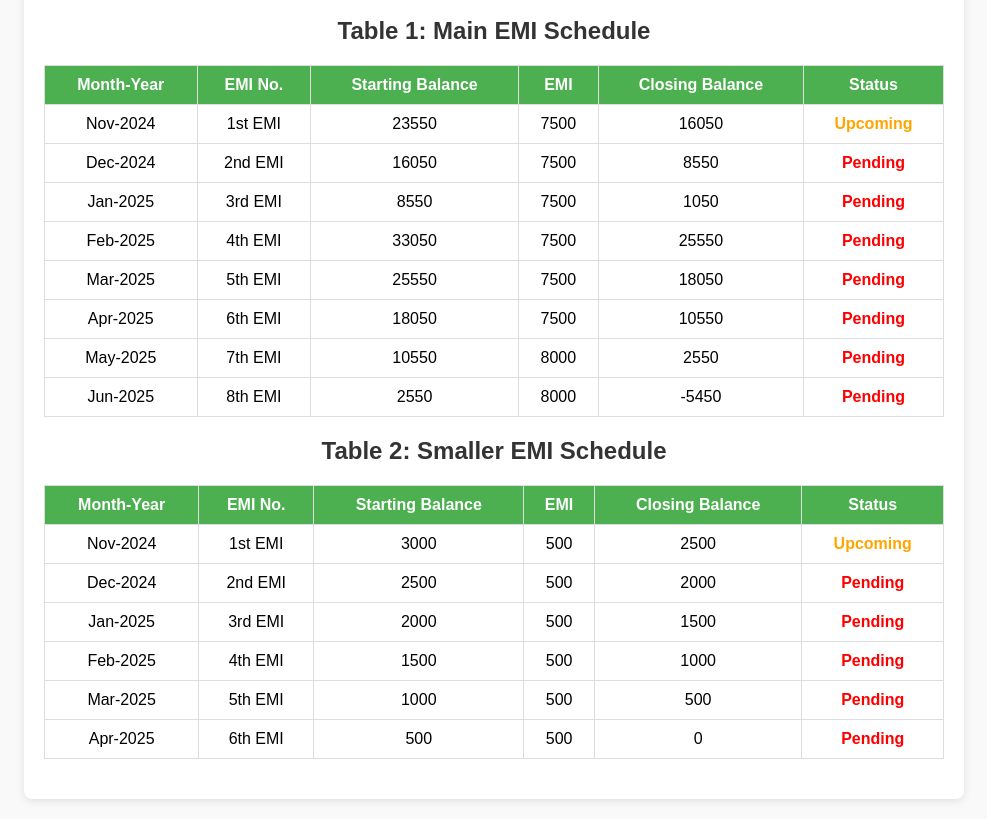
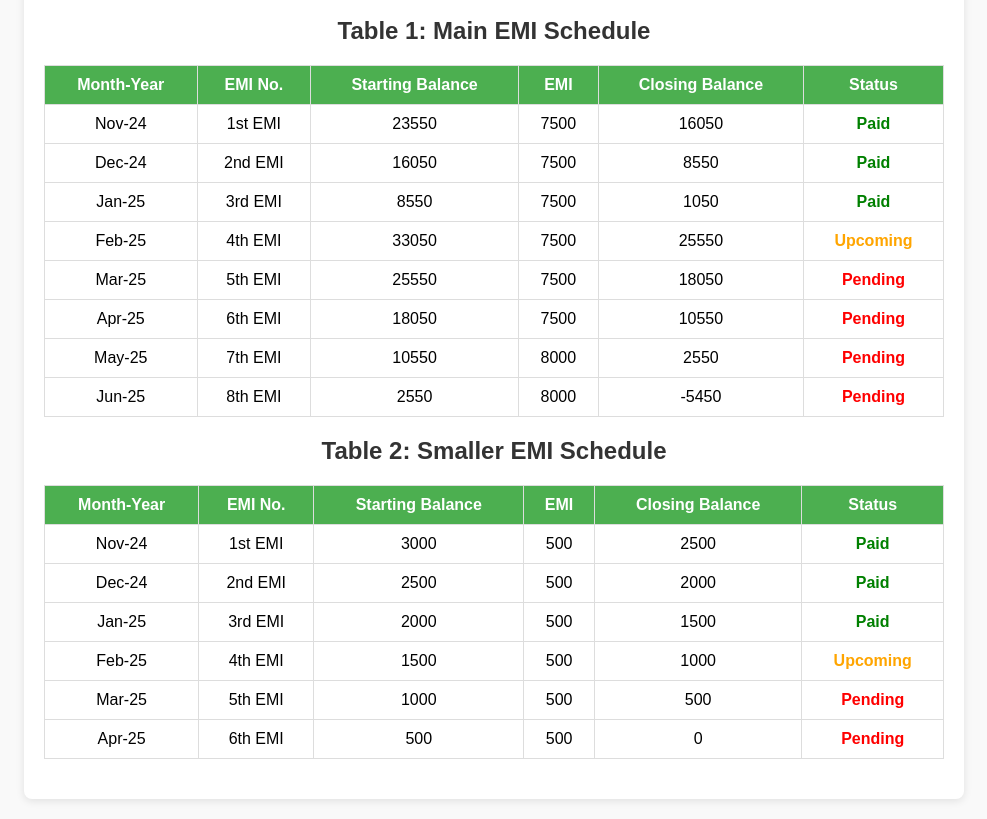
Before and after one commit to asureeAK/EMI-Checklist, a plain HTML site: page index.html in a window 1280 px wide. Shown: the part 431-1250 px from the top of the page, without its empty margins (146-1133 px from the left). Drawn offline with Linux system fonts and the light colour scheme.

Commit message:
Update index.html

```diff
--- a/index.html
+++ b/index.html
@@ -105,7 +105,7 @@
                 </thead>
                 <tbody id="table1Body">
                     <tr>
-                        <td>Nov-2024</td>
+                        <td>Nov-24</td>
                         <td>1st EMI</td>
                         <td>23550</td>
                         <td>7500</td>
@@ -113,7 +113,7 @@
                         <td></td>
                     </tr>
                     <tr>
-                        <td>Dec-2024</td>
+                        <td>Dec-24</td>
                         <td>2nd EMI</td>
                         <td>16050</td>
                         <td>7500</td>
@@ -121,7 +121,7 @@
                         <td></td>
                     </tr>
                     <tr>
-                        <td>Jan-2025</td>
+                        <td>Jan-25</td>
                         <td>3rd EMI</td>
                         <td>8550</td>
                         <td>7500</td>
@@ -129,7 +129,7 @@
                         <td></td>
                     </tr>
                     <tr>
-                        <td>Feb-2025</td>
+                        <td>Feb-25</td>
                         <td>4th EMI</td>
                         <td>33050</td>
                         <td>7500</td>
@@ -137,7 +137,7 @@
                         <td></td>
                     </tr>
                     <tr>
-                        <td>Mar-2025</td>
+                        <td>Mar-25</td>
                         <td>5th EMI</td>
                         <td>25550</td>
                         <td>7500</td>
@@ -145,7 +145,7 @@
                         <td></td>
                     </tr>
                     <tr>
-                        <td>Apr-2025</td>
+                        <td>Apr-25</td>
                         <td>6th EMI</td>
                         <td>18050</td>
                         <td>7500</td>
@@ -153,7 +153,7 @@
                         <td></td>
                     </tr>
                     <tr>
-                        <td>May-2025</td>
+                        <td>May-25</td>
                         <td>7th EMI</td>
                         <td>10550</td>
                         <td>8000</td>
@@ -161,7 +161,7 @@
                         <td></td>
                     </tr>
                     <tr>
-                        <td>Jun-2025</td>
+                        <td>Jun-25</td>
                         <td>8th EMI</td>
                         <td>2550</td>
                         <td>8000</td>
@@ -188,7 +188,7 @@
                 </thead>
                 <tbody id="table2Body">
                     <tr>
-                        <td>Nov-2024</td>
+                        <td>Nov-24</td>
                         <td>1st EMI</td>
                         <td>3000</td>
                         <td>500</td>
@@ -196,7 +196,7 @@
                         <td></td>
                     </tr>
                     <tr>
-                        <td>Dec-2024</td>
+                        <td>Dec-24</td>
                         <td>2nd EMI</td>
                         <td>2500</td>
                         <td>500</td>
@@ -204,7 +204,7 @@
                         <td></td>
                     </tr>
                     <tr>
-                        <td>Jan-2025</td>
+                        <td>Jan-25</td>
                         <td>3rd EMI</td>
                         <td>2000</td>
                         <td>500</td>
@@ -212,7 +212,7 @@
                         <td></td>
                     </tr>
                     <tr>
-                        <td>Feb-2025</td>
+                        <td>Feb-25</td>
                         <td>4th EMI</td>
                         <td>1500</td>
                         <td>500</td>
@@ -220,7 +220,7 @@
                         <td></td>
                     </tr>
                     <tr>
-                        <td>Mar-2025</td>
+                        <td>Mar-25</td>
                         <td>5th EMI</td>
                         <td>1000</td>
                         <td>500</td>
@@ -228,7 +228,7 @@
                         <td></td>
                     </tr>
                     <tr>
-                        <td>Apr-2025</td>
+                        <td>Apr-25</td>
                         <td>6th EMI</td>
                         <td>500</td>
                         <td>500</td>
```
